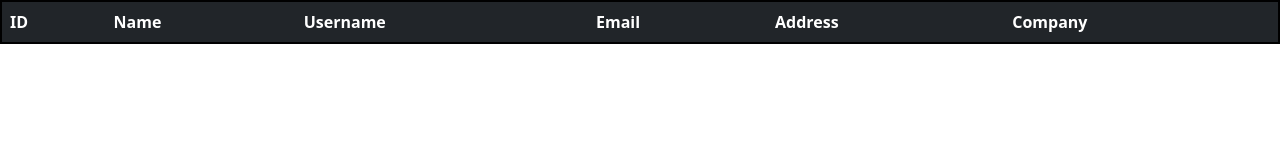
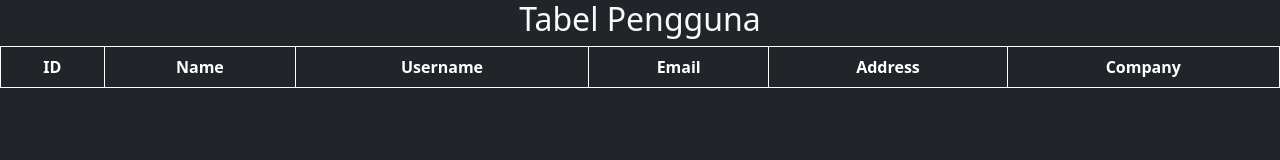
Before and after one commit to dzikfr/eduwork-tugas, a plain HTML site: page Javascript Async/tugas_callback/index.html in a window 1280 px wide. Drawn offline with nearby package versions, Linux system fonts and the light colour scheme; no server answers.

Commit message:
30-07-2024

```diff
--- a/Javascript Async/tugas_callback/index.html
+++ b/Javascript Async/tugas_callback/index.html
@@ -7,10 +7,11 @@
   <link href="https://cdn.jsdelivr.net/npm/bootstrap@5.1.3/dist/css/bootstrap.min.css" rel="stylesheet" integrity="sha384-1BmE4kWBq78iYhFldvKuhfTAU6auU8tT94WrHftjDbrCEXSU1oBoqyl2QvZ6jIW3" crossorigin="anonymous">
   <link rel="stylesheet" href="style.css">
 </head>
-<body>
-  <table id="table" class="table table-dark">
+<body class="bg-dark">
+  <h2 class="text-center text-light">Tabel Pengguna</h2>
+  <table id="table" class="table table-dark table-bordered">
     <thead>
-      <tr>
+      <tr class="text-center">
         <th scope="col">ID</th>
         <th scope="col">Name</th>
         <th scope="col">Username</th>
--- a/Javascript Async/tugas_callback/script.js
+++ b/Javascript Async/tugas_callback/script.js
@@ -1,4 +1,4 @@
-const url = 'https://jsonplaceholder.typicode.com/users';
+const urlData = 'https://jsonplaceholder.typicode.com/users';
 
 function getData(url, callback) {
     fetch(url)
@@ -10,9 +10,11 @@ function getData(url, callback) {
       })
       .then(data => {
         callback(null, data);
+        alert('Pengambilan data berhasil');
       })
       .catch(error => {
         callback(error, null);
+        alert('pastikan anda terkoneksi internet');
       });
 }
 
@@ -34,9 +36,7 @@ function displayData(error, data) {
         row.insertCell(4).textContent = fullAddress;
         row.insertCell(5).textContent = fullCompany;
       });
-
-      alert('Pengambilan data berhasil');
     }
   }
 
-  getData(url, displayData);
+  getData(urlData, displayData);
--- a/Javascript Async/tugas_callback/style.css
+++ b/Javascript Async/tugas_callback/style.css
@@ -1,4 +1,4 @@
 .table{
     margin: auto;
-    border: 2px solid black;
+    border: 1px solid white;
 }
```
